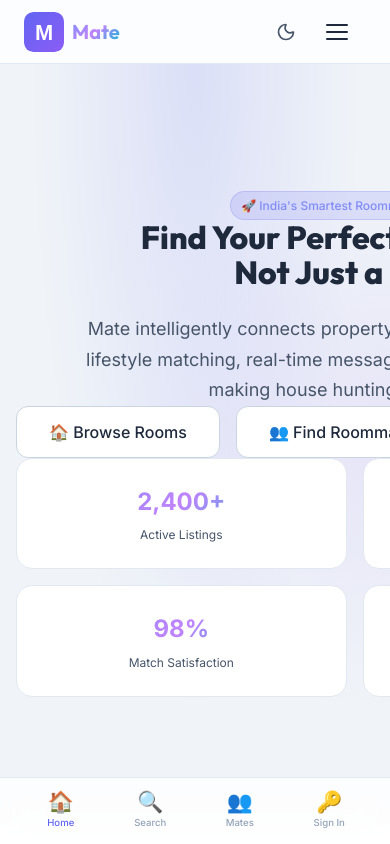
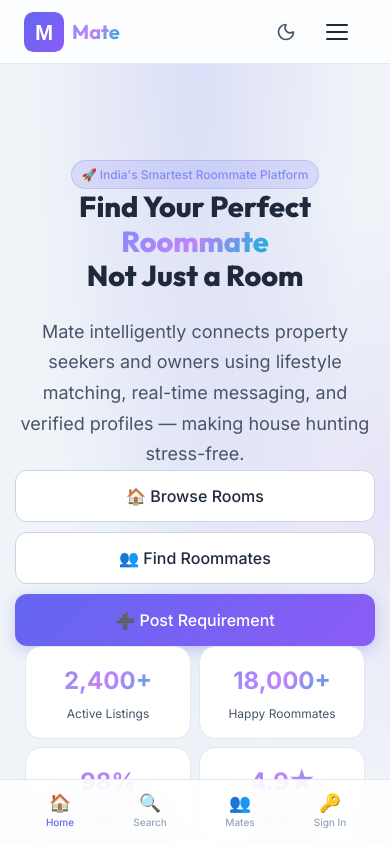
Before and after one commit to sidpurvviya-dotcom/mate, a Next.js app: page / in a window 390 px wide. Shown: the top 844 px of the page. Built offline with nearby package versions, Linux system fonts and the light colour scheme.

Commit message:
style: Apply CSS visibility and layout fixes for mobile

```diff
--- a/src/app/globals.css
+++ b/src/app/globals.css
@@ -822,3 +822,70 @@
   .btn:active { transform: scale(0.97); }
   .filter-chip:active { background: rgba(99,102,241,0.2); }
 }
+
+/* ─── Responsive adjustments for Mobile (max-width: 480px) ─────────────── */
+@media (max-width: 480px) {
+  /* 1. Fix Home Page Headline */
+  h1, .hero-title {
+    font-size: 1.8rem !important;
+    line-height: 1.2 !important;
+    padding: 0 10px;
+  }
+
+  /* 2. Fix the "Browse Rooms" & "Find Roommate" buttons */
+  .action-buttons {
+    flex-direction: column !important;
+    gap: 10px;
+  }
+  .action-buttons .btn {
+    width: 100% !important;
+  }
+
+  /* 3. Fix the Statistics Cards (2,400+ and 98%) */
+  .stats-grid {
+    display: grid !important;
+    grid-template-columns: 1fr 1fr !important;
+    gap: 8px !important;
+    padding: 0 10px;
+  }
+  .stat-card {
+    min-width: unset !important;
+    padding: 15px 5px !important;
+  }
+
+  /* 4. Fix Browse Page Filters (Cities & Rent) */
+  .filter-row {
+    flex-direction: column !important;
+    align-items: stretch !important;
+  }
+  .filter-row .form-group {
+    flex: 1 1 100% !important;
+  }
+
+  .city-chips {
+    overflow-x: auto;
+    display: flex;
+    white-space: nowrap;
+    flex-wrap: nowrap !important;
+    padding-bottom: 5px;
+    -webkit-overflow-scrolling: touch;
+    scrollbar-width: none;
+  }
+  .city-chips::-webkit-scrollbar {
+    display: none;
+  }
+
+  /* 5. Fix Navigation Bar (Bottom) */
+  .mobile-tab-btn {
+    font-size: 10px !important;
+  }
+  .mobile-tab-btn .tab-icon {
+    font-size: 1.1rem !important; /* Scaled down ~15% from 1.3rem */
+  }
+
+  /* The 15px Rule */
+  .container {
+    padding-left: 15px !important;
+    padding-right: 15px !important;
+  }
+}
--- a/src/app/page.tsx
+++ b/src/app/page.tsx
@@ -142,7 +142,7 @@
             real-time messaging, and verified profiles — making house hunting stress-free.
           </p>
 
-          <div className="flex gap-4 justify-center flex-wrap mb-12">
+          <div className="flex gap-4 justify-center flex-wrap mb-12 action-buttons">
             <Link href="/rooms" className="btn btn-secondary btn-lg">
               🏠 Browse Rooms
             </Link>
@@ -153,9 +153,9 @@
           </div>
 
           {/* Stats */}
-          <div className="grid grid-4 gap-4 mx-auto" style={{ maxWidth: 700 }}>
+          <div className="grid grid-4 gap-4 mx-auto stats-grid" style={{ maxWidth: 700 }}>
             {stats.map((s) => (
-              <div key={s.label} className="card text-center">
+              <div key={s.label} className="card text-center stat-card">
                 <div className="font-bold text-2xl gradient-text">{s.value}</div>
                 <div className="text-xs text-secondary-color mt-1">{s.label}</div>
               </div>
--- a/src/app/rooms/page.tsx
+++ b/src/app/rooms/page.tsx
@@ -162,7 +162,7 @@
           </div>
 
           {/* City quick-filter pills */}
-          <div className="flex gap-2 mt-4 flex-wrap pb-2">
+          <div className="flex gap-2 mt-4 flex-wrap pb-2 city-chips">
             {CITIES.map((c) => (
               <button key={c}
                 className={`filter-chip ${filters.city === (c === 'All Cities' ? '' : c) ? 'active' : ''}`}
@@ -180,7 +180,7 @@
         {/* Filters bar */}
         <div className="mb-6">
           <div className="card" style={{ padding: '1rem 1.5rem' }} id="rooms-filters">
-            <div className="flex flex-wrap gap-3 items-end">
+            <div className="flex flex-wrap gap-3 items-end filter-row">
               <div className="form-group" style={{ flex: '1 0 min(100%, 220px)', zIndex: 10 }}>
                 <label className="form-label">City</label>
                 <CitySearchSelect
```
